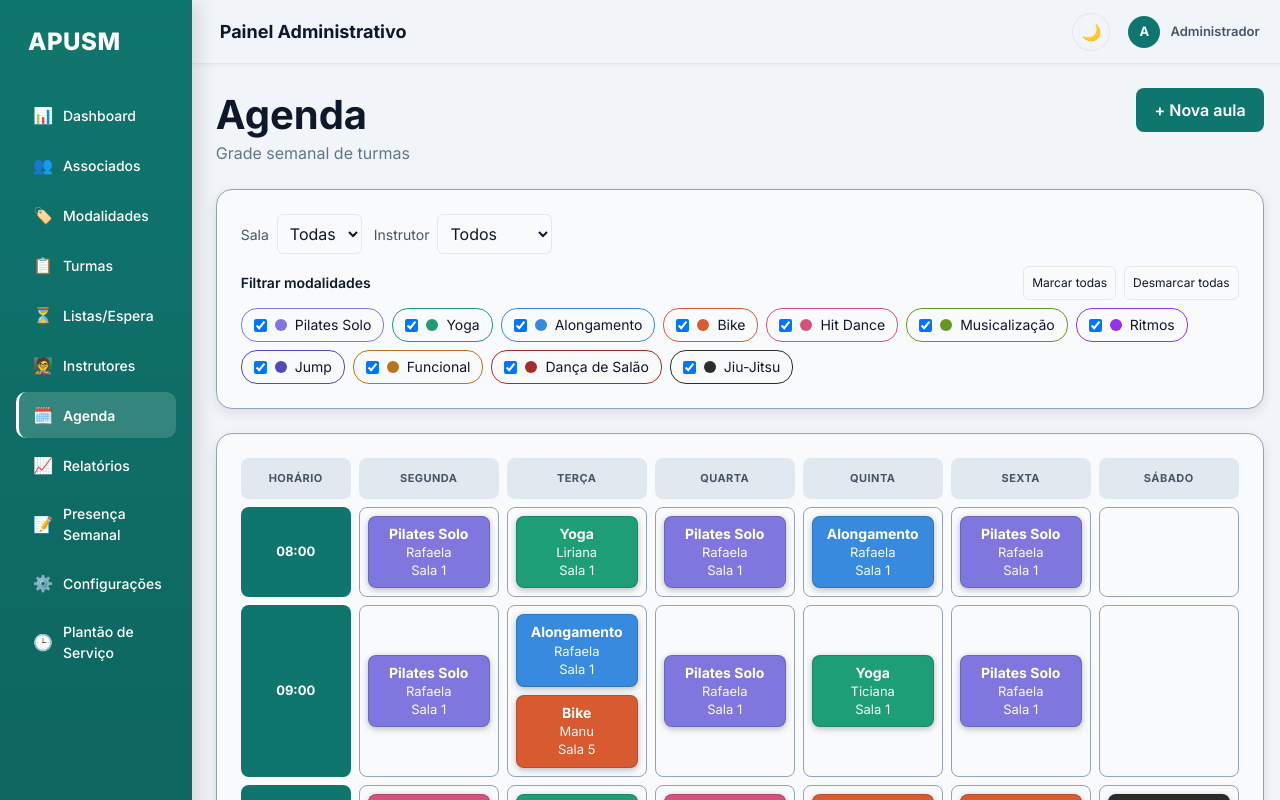
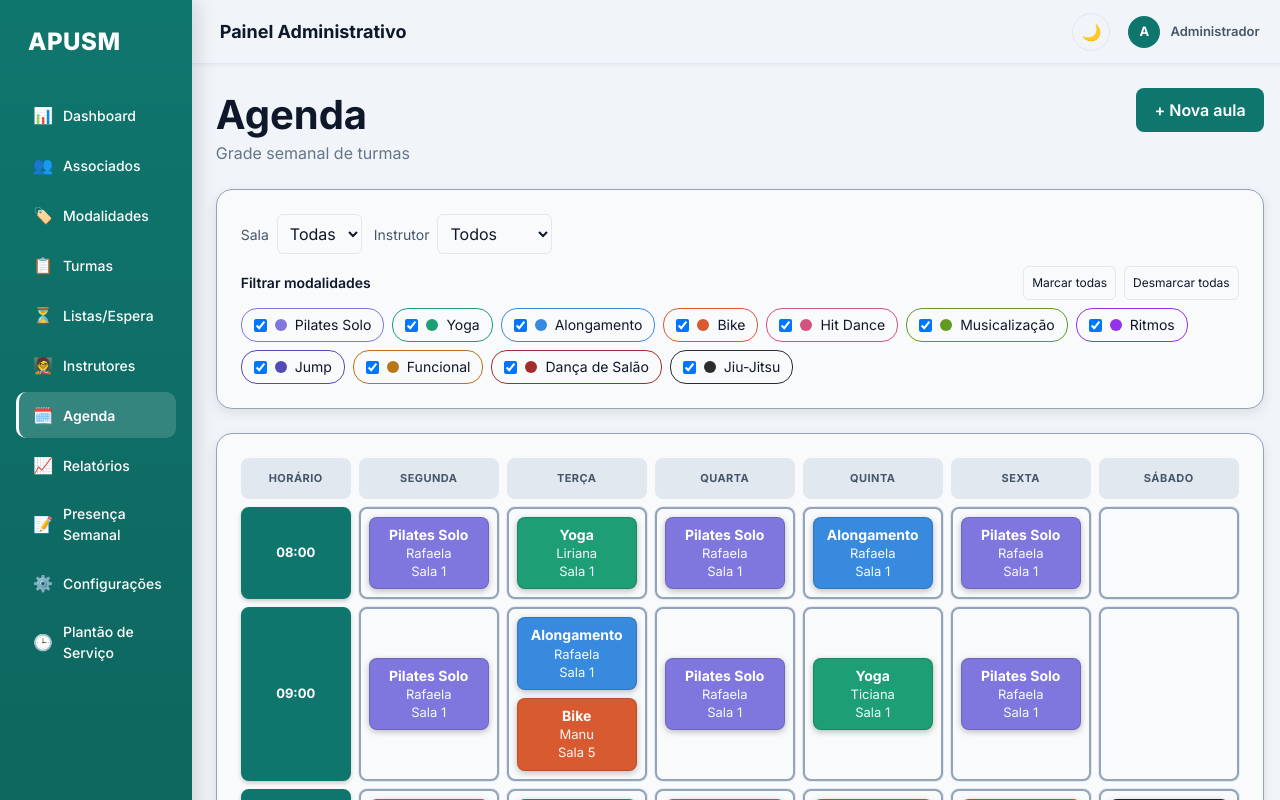
Before and after one commit to BrenoFranzin/apusm, a React (Vite) app: page /agenda in a window 1280 px wide. Shown: the top 800 px of the page. Built offline with nearby package versions, Linux system fonts and the light colour scheme.

Commit message:
auto-commit

```diff
--- a/src/styles/themes/apums-theme.css
+++ b/src/styles/themes/apums-theme.css
@@ -255,11 +255,13 @@ AGENDA - GRADE SEMANAL
   display: flex;
   align-items: center;
   justify-content: center;
+  border: 2px solid var(--color-primary);
+  box-shadow: 0 2px 4px rgba(0,0,0,0.2);
 }
 
 .agenda-day-cell {
   background: var(--background-primary);
-  border: 1.5px solid var(--border-strong);
+  border: 2px solid var(--border-strong);
   border-radius: var(--radius-sm);
   padding: var(--space-2);
   min-height: 56px;
@@ -270,6 +272,7 @@ AGENDA - GRADE SEMANAL
   text-align: center;
   gap: var(--space-2);
   transition: border-color 0.15s ease;
+  box-shadow: 0 0 0 1px var(--border-default);
 }
 
 .agenda-day-cell:hover {
```
